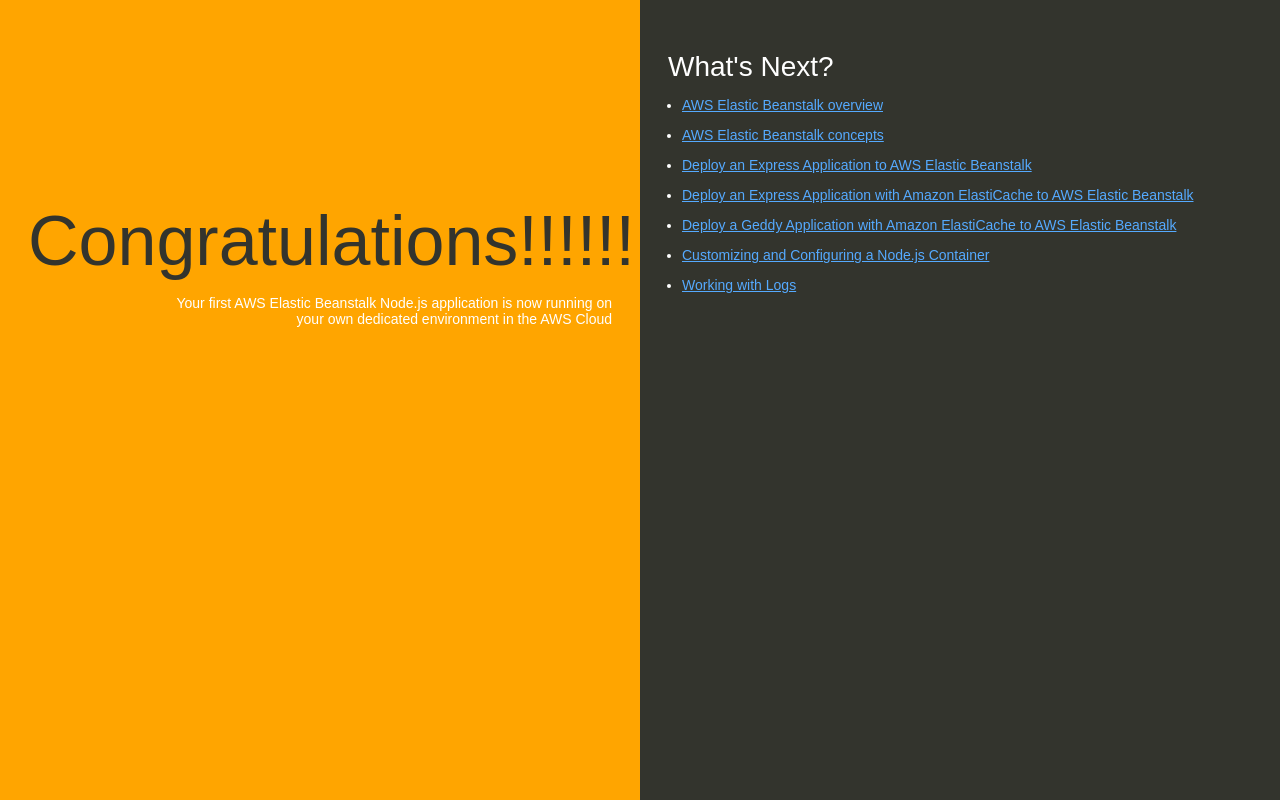
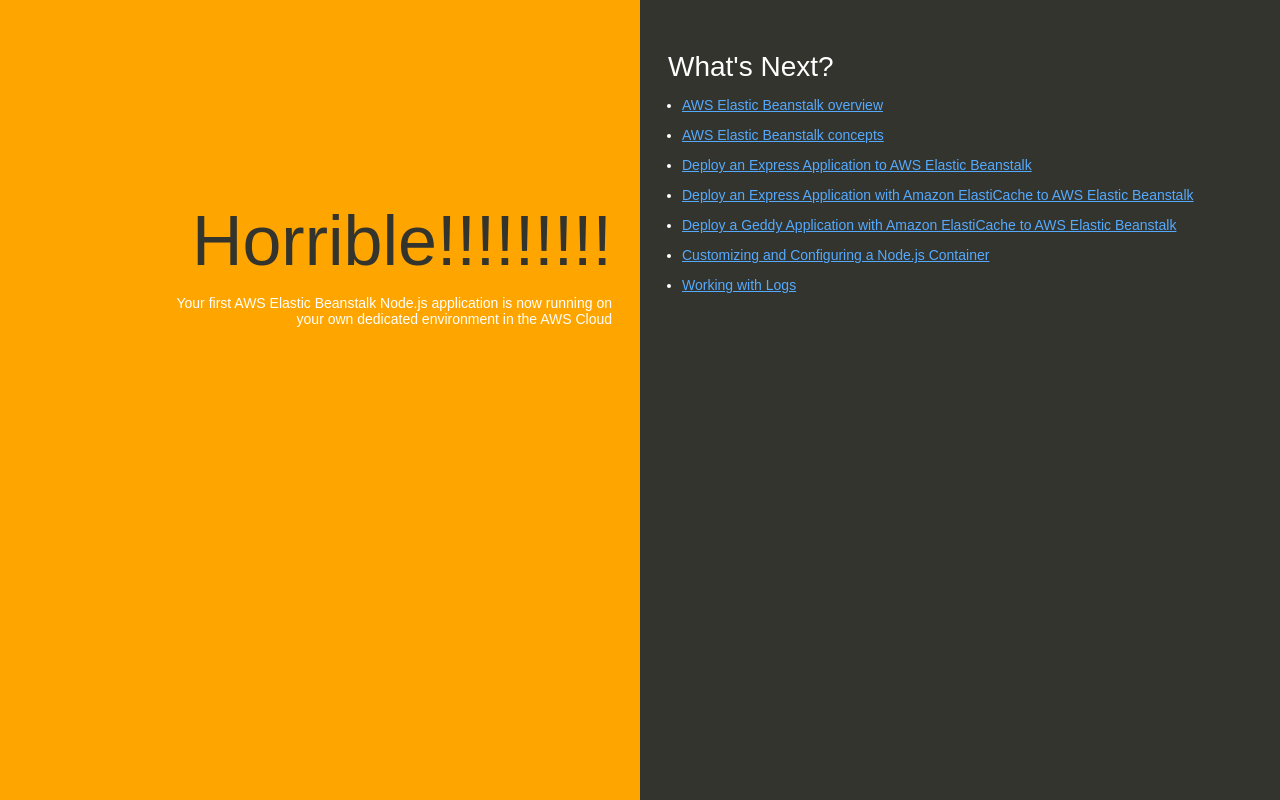
Before and after one commit to nancetrevor/node-aws-app, a website: page index.html in a window 1280 px wide. Drawn offline with Linux system fonts and the light colour scheme.

Commit message:
once again horrible

```diff
--- a/index.html
+++ b/index.html
@@ -74,7 +74,7 @@
   </head>
   <body>
     <div class="textColumn">
-      <h1>Congratulations!!!!!!!!!!!</h1>
+      <h1>Horrible!!!!!!!!!</h1>
       <p>Your first AWS Elastic Beanstalk Node.js application is now running on your own dedicated environment in the AWS Cloud</p>
     </div>
     <div class="linksColumn">
```
